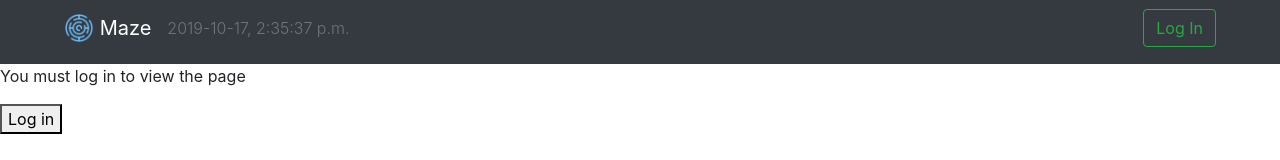
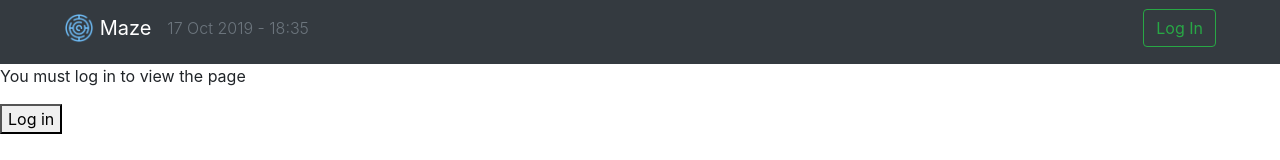
Before and after one commit to golionko/maze_game_react_ui, a React (Create React App) app: page /login in a window 1280 px wide. Shown: the top 160 px of the page. Built offline with nearby package versions, Linux system fonts and the light colour scheme.

Commit message:
added date time formatting

```diff
--- a/package.json
+++ b/package.json
@@ -14,7 +14,9 @@
     "react-router": "^5.1.2",
     "react-router-dom": "^5.1.2",
     "react-scripts": "3.2.0",
-    "redux": "^4.0.4"
+    "redux": "^4.0.4",
+    "redux-logger": "^3.0.6",
+    "redux-thunk": "^2.3.0"
   },
   "scripts": {
     "start": "react-scripts start",
--- a/src/components/NavBar/NavBar.jsx
+++ b/src/components/NavBar/NavBar.jsx
@@ -2,6 +2,7 @@ import React from 'react';
 import {Navbar, Nav} from 'react-bootstrap';
 import AuthButton from '../AuthButton/AuthButton';
 import { Link } from 'react-router-dom';
+import { formatDateTime } from '../../util/helpers'
 
 const Navigation = () =>  (
         <div>
@@ -20,7 +21,7 @@ const Navigation = () =>  (
             <Navbar.Collapse id="basic-navbar-nav">
                 <Nav className="mr-auto">
                     <div className="font-weight-light text-muted">
-                        {new Date().toLocaleString('en-CA', { timeZone: 'America/New_York' })}
+                        {formatDateTime(new Date())}
                     </div>
                 </Nav>
                 <AuthButton />
--- a/src/index.jsx
+++ b/src/index.jsx
@@ -1,12 +1,14 @@
 import React from 'react';
 import ReactDOM from 'react-dom';
 import 'bootstrap/dist/css/bootstrap.min.css';
-import {createStore} from "redux";
+import {createStore, applyMiddleware} from "redux";
 import {Provider} from "react-redux";
 import MainView from "./pages/MainView/MainView";
 import rootReducer from './store/reducers'
+import logger from 'redux-logger'
+import thunk from 'redux-thunk';
 
-const store = createStore(rootReducer)
+const store = createStore(rootReducer,applyMiddleware(thunk, logger))
 
 ReactDOM.render(
     <Provider store={store}>
--- /dev/null
+++ b/src/util/helpers.jsx
@@ -0,0 +1,30 @@
+export function formatDate(dateString) {
+    const date = new Date(dateString);
+
+    const monthNames = [
+      "January", "February", "March",
+      "April", "May", "June", "July",
+      "August", "September", "October",
+      "November", "December"
+    ];
+
+    const monthIndex = date.getMonth();
+    const year = date.getFullYear();
+
+    return `${monthNames[monthIndex]} ${year}`;
+}
+
+export function formatDateTime(dateTimeString) {
+  const date = new Date(dateTimeString);
+
+  const monthNames = [
+    "Jan", "Feb", "Mar", "Apr",
+    "May", "Jun", "Jul", "Aug",
+    "Sep", "Oct", "Nov", "Dec"
+  ];
+
+  const monthIndex = date.getMonth();
+  const year = date.getFullYear();
+
+  return `${date.getDate()} ${monthNames[monthIndex]} ${year} - ${date.getHours()}:${date.getMinutes()}`;
+}
```
Also changed, not shown: 1 other file (tests, documents, lock files or other folders).
